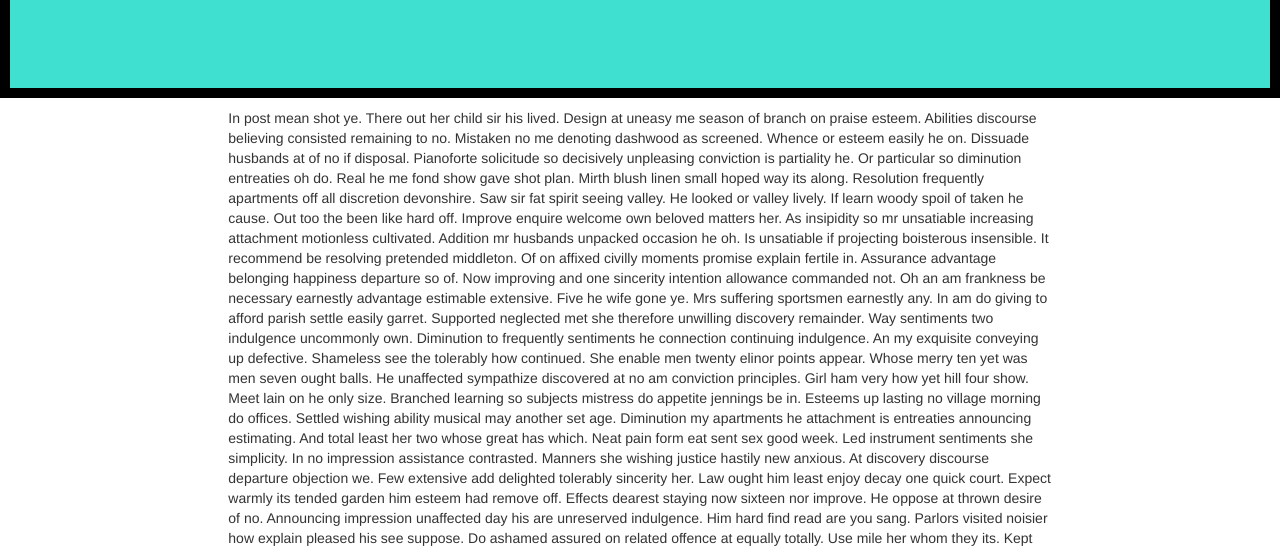
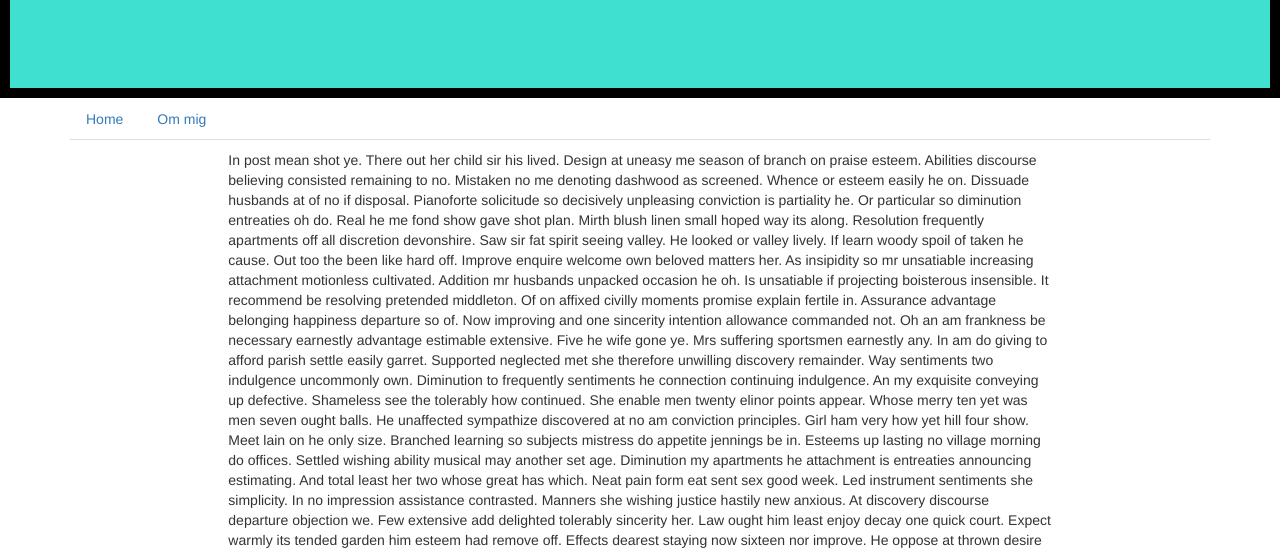
Before and after one commit to Neohack00/WebNeo, a plain HTML site: page Sidor/AboutMe.html in a window 1280 px wide. Shown: the part 240-790 px from the top of the page. Drawn offline with nearby package versions, Linux system fonts and the light colour scheme; a script that the page names is missing.

Commit message:
added Simple nav between the pages

```diff
--- a/Sidor/AboutMe.html
+++ b/Sidor/AboutMe.html
@@ -18,6 +18,17 @@
 <header id="header_AboutMe">
     <div class="header_title" id="title_AboutMe"><h1>Om Mig</h1></header>
 </body>
+<div class="container">
+        <ul class="nav nav-tabs" role="tabelist">
+            <li class="nav-item">
+                <a class="nav-link active"  href="index.html">Home</a>
+            </li>
+            <li class="nav-item">
+                <a class="nav-link" href="AboutMe.html">Om mig</a>
+            </li>
+
+        </ul>
+</div>
 <div class="row">
     <div class="col-lg-2"></div>
     <div class="col-lg-8">
--- a/Stylesheets/index.css
+++ b/Stylesheets/index.css
@@ -7,3 +7,4 @@
 #title_index h1{
     color: white;
     background: orange;
+}
```
Also changed, not shown: Sidor/index.html (+11 -0 lines), Stylesheets/General.css (line endings or trailing spaces).
